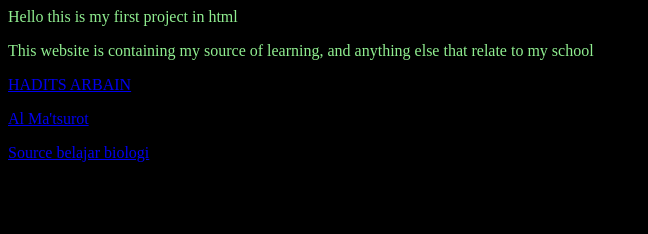
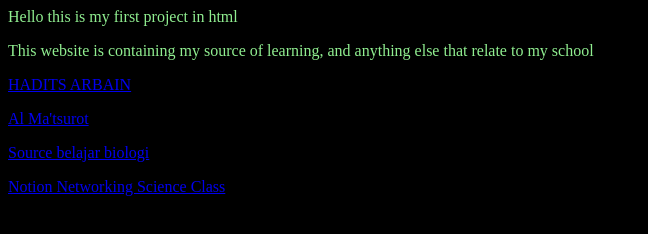
Before and after one commit to HaeGithub/First-HTML-Project, a plain HTML site: page index.html in a window 1280 px wide. Shown: the whole page, without its empty margins (0-648 px from the left). Drawn offline with Linux system fonts and the light colour scheme.

Commit message:
added notion networking

```diff
--- a/index.html
+++ b/index.html
@@ -9,6 +9,7 @@
         <a href="C:\Users\komet\Documents\My Code\data\HADITS ARBAIN.pdf">HADITS ARBAIN</a>
         <p style="color:lightgreen"></p> <a href="C:\Users\komet\Documents\My Code\data\Ma'tsurot + Dzikir ba'da sholat + Hadits Arbain-dikonversi.pdf">Al Ma'tsurot</a>
         <p style="color:lightgreen"><a href="https://www.mimpiintt.com/">Source belajar biologi</a></p>
+        <p style="color:aqua"><a href="https://carnation-zipper-6c4.notion.site/Coding-84abd9824b1342dcb70d905cb381c6f3?p=38f776b5b11946819835d0c1baba84be&pm=c">Notion Networking Science Class</a></p>
 
     </body>
 </html>
```
